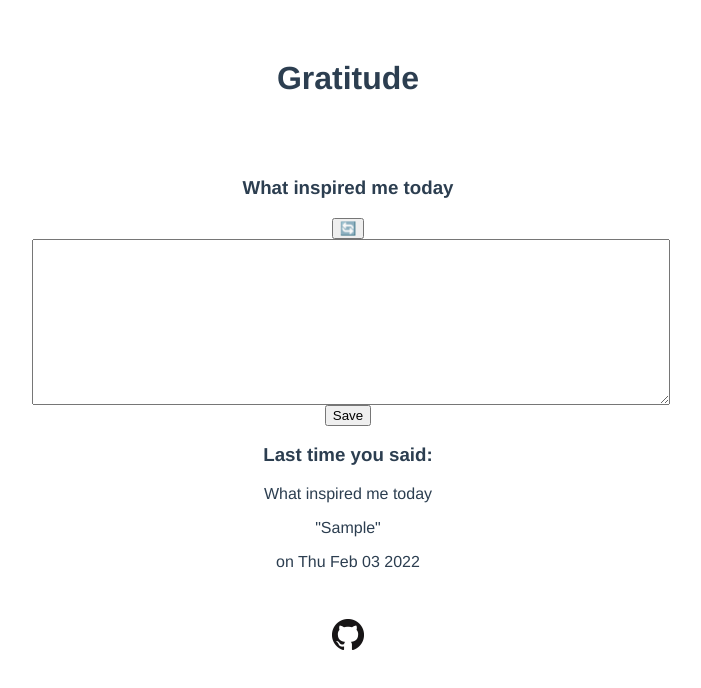
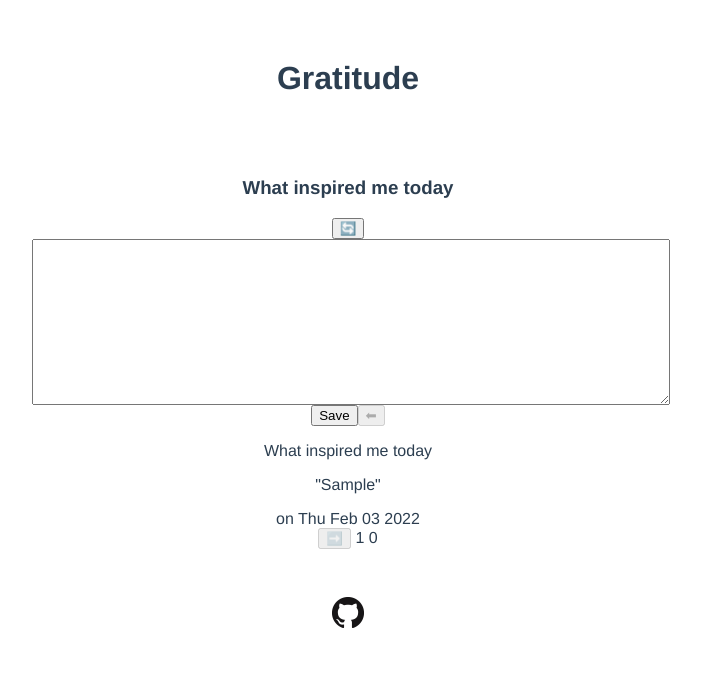
Before and after one commit to mykecameron/gratitude, a Vue app: page / in a window 1280 px wide. Both pictures are taken after typing "Sample" into the empty fields and a click on the button "Save". Shown: the top 688 px of the page, without its empty margins (292-993 px from the left). Built offline with nearby package versions, Linux system fonts and the light colour scheme.

Commit message:
replace last response with response history

```diff
--- a/src/App.vue
+++ b/src/App.vue
@@ -4,8 +4,7 @@
     <Gratitude
       @save:response="refresh"/>
 
-    <LastResponse
-      :lastResponse="lastResponse"/>
+    <ResponseHistory :responses="responses"/>
   </div>
 
   <footer class="footer">
@@ -20,23 +19,23 @@
 
 <script>
 import Gratitude from './components/Gratitude.vue';
-import LastResponse from './components/LastResponse.vue';
+import ResponseHistory from './components/ResponseHistory.vue';
 import Response from './models/response.js';
 
 export default {
   name: 'App',
   components: {
     Gratitude,
-    LastResponse
+    ResponseHistory
   },
   methods: {
     refresh() {
-      this.lastResponse = Response.last();
+      this.responses = Response.all();
     },
   },
   data() {
     return {
-      lastResponse: Response.last(),
+      responses: Response.all(),
     };
   }
 }
--- a/src/components/Gratitude.vue
+++ b/src/components/Gratitude.vue
@@ -1,6 +1,6 @@
 <template>
   <h3>{{currentPrompt}}</h3>
-  <button @click="changePrompt">🔄 </button>
+  <button @click="changePrompt">🔄</button>
   <textarea
     autofocus
     class="response"
--- a/src/components/LastResponse.vue
+++ /dev/null
@@ -1,22 +0,0 @@
-<template>
-  <div v-if="lastResponse">
-    <h3>Last time you said:</h3>
-      <p>
-        {{lastResponse.prompt}}
-      </p>
-      <p>
-        "{{lastResponse.text}}"
-      </p>
-      on {{lastResponse.prettyDate}}
-  </div>
-</template>
-
-<script>
-//TODO: change to history!
-export default {
-  name: 'LastResponse',
-  props: {
-    lastResponse: Object,
-  }
-}
-</script>
--- /dev/null
+++ b/src/components/ResponseHistory.vue
@@ -0,0 +1,51 @@
+<template>
+  <button @click="back" v-bind:disabled="noPast">⬅</button>
+  <div v-if="hasResponses">
+    <p>
+      {{currentResponse.prompt}}
+    </p>
+    <p>
+      "{{currentResponse.text}}"
+    </p>
+    on {{currentResponse.prettyDate}}
+  </div>
+  <button @click="forward" v-bind:disabled="noFuture">➡️</button>
+  {{responses.length}}
+  {{currentResponseIndex}}
+</template>
+
+<script>
+export default {
+  name: 'ResponseHistory',
+  props: {
+    responses: Array,
+  },
+  computed: {
+    currentResponse() {
+      return this.responses[this.currentResponseIndex];
+    },
+    hasResponses() {
+      return this.responses.length > 0;
+    },
+    noPast() {
+      return this.currentResponseIndex >= (this.responses.length - 1);
+    },
+    noFuture() {
+      return this.currentResponseIndex <= 0;
+    }
+  },
+  data() {
+    return {
+      currentResponseIndex: 0
+    };
+  },
+  methods: {
+    back() {
+      this.currentResponseIndex += 1;
+    },
+    forward() {
+      this.currentResponseIndex -= 1;
+    }
+  }
+}
+</script>
```
